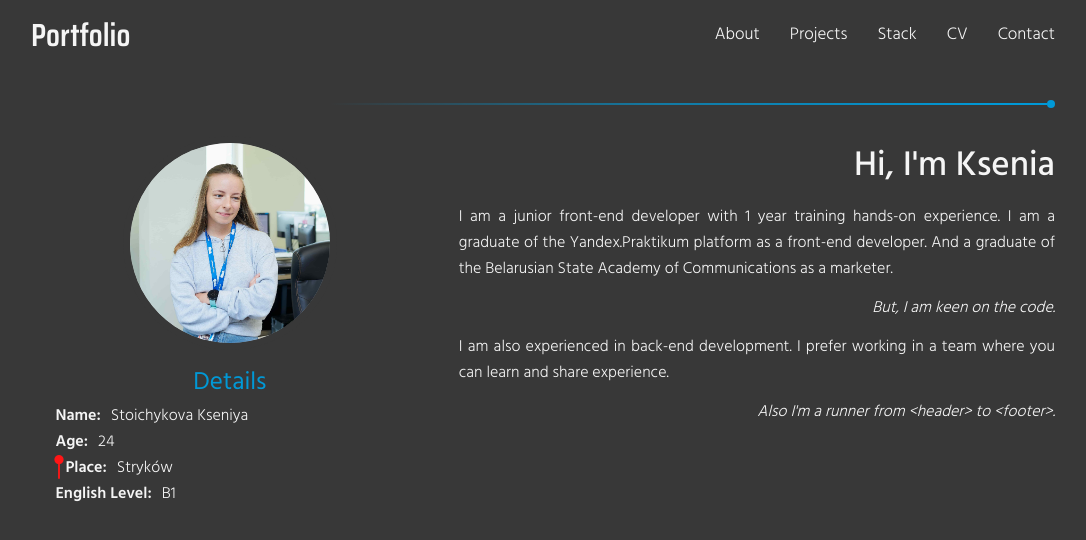
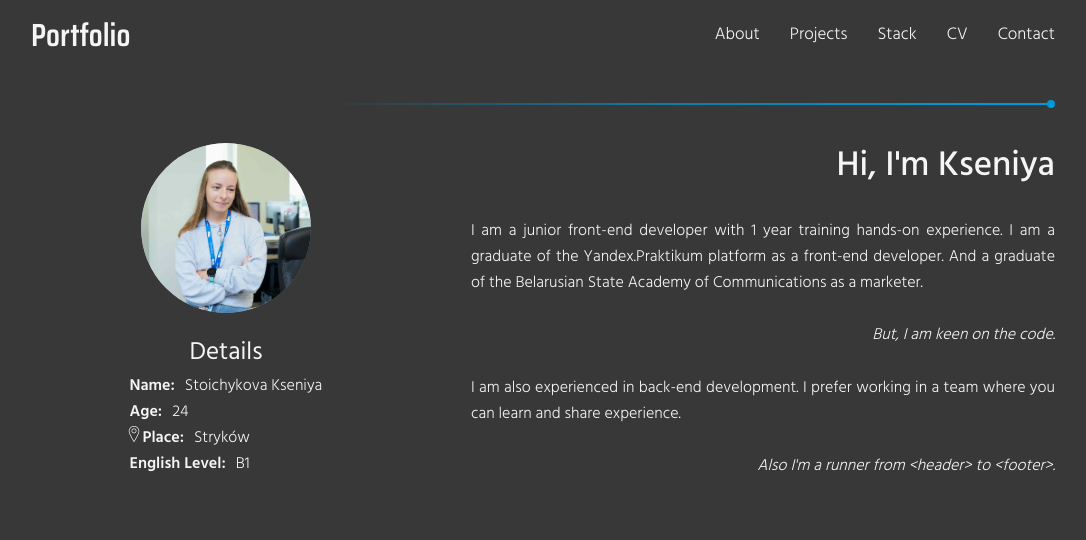
Before and after one commit to kseniya7991/Portfolio, a React (Create React App) app: page / in a window 1280 px wide. Shown: the top 540 px of the page, without its empty margins (97-1183 px from the left). Built offline with nearby package versions, Linux system fonts and the light colour scheme.

Commit message:
add adaptive layout for the block about

```diff
--- a/src/components/About/About.js
+++ b/src/components/About/About.js
@@ -72,6 +72,7 @@ function About() {
             <div className="About__photo" ref={photoBlock} />
             <div className="Photo__circle" />
           </div>
+          <div className="Details__wrap">
             <p className="Deatils__title">Details</p>
             <ul className="Details__list">
               <li className="Details__item">
@@ -92,8 +93,9 @@ function About() {
               </li>
             </ul>
           </div>
+        </div>
         <div className="About__block">
-          <h2 className="About__heading">Hi, I&apos;m Ksenia</h2>
+          <h2 className="About__heading">Hi, I&apos;m Kseniya</h2>
           <p className="About__paragraph">
             I am a junior front-end developer with 1 year
             training hands-on experience. I am a graduate of the Yandex.Praktikum
--- a/src/components/About/About.scss
+++ b/src/components/About/About.scss
@@ -4,8 +4,13 @@
 .About {
   display: flex;
   justify-content: space-between;
-  align-items: flex-start;
+  align-items: stretch;
   padding: 30px 0;
+  flex-direction: row;
+
+  @include tablet {
+    flex-direction: column;
+  }
 }
 
 .About__block {
@@ -15,6 +20,7 @@
   flex-direction: column;
   align-items: flex-end;
   text-align: justify;
+  justify-content: space-between;
   max-width: 100%;
 }
 
@@ -22,6 +28,10 @@
   font-weight: map-get($font-weights , medium );
   margin: 0;
   font-size: 35px;
+
+  @include tablet {
+    display: none;
+  }
 }
 
 .About__paragraph {
@@ -36,13 +46,20 @@
 
 .About__details {
   width: 100%;
-  height: 100%;
   @include flexCenter;
   flex-direction: column;
-  margin-right: 30px;
+  margin-right: 50px;
   position: relative;
   padding: 5px;
   border-radius: 50%;
+
+  @include tablet {
+    flex-direction: row;
+    justify-content: space-between;
+    align-items: stretch;
+    margin-right: 0;
+    margin-bottom: 20px;
+  }
 }
 
 .About__photo {
@@ -50,33 +67,46 @@
   background-repeat: no-repeat;
   background-size: cover;
   background-position: 50% 50%;
-  width: 200px;
-  height: 200px;
+  width: 170px;
+  height: 170px;
   border-radius: 50%;
   position: relative;
   z-index: 1;
   box-shadow: 0px 0px 0px 7px #383838;
   margin: 0 auto;
+
+  @include tablet{
+    width: 35vw;
+    height: 35vw;
+  }
 }
 
 .Photo__circle {
-  width:200px;
-  height: 200px;
+  width:170px;
+  height: 170px;
   background-color: rgba(255, 255, 255, 0.7);
   position: absolute;
   z-index: 0;
   border-radius: 50%;
-  /* box-shadow: 0px 0px 3px 3px rgba(255, 255, 255, 0.7); */
   transition: .5s;
+
+  @include tablet{
+    width: 35vw;
+    height: 35vw;
+  }
 }
 
 .About__wrap {
   position: relative;
   @include flexCenter;
   flex-direction: column;
+
+  @include tablet {
+    margin-right: 15px;
+  }
 }
 
-//Detais block
+//Details block
 .Deatils__title {
   @include pStyle;
   margin-top: 20px;
@@ -85,13 +115,21 @@
   font-size: 25px;
   font-weight: map-get($font-weights, regular );
   text-align: center;
-  color: #0099d7;
+  color: $text-color;
+
+  @include tablet {
+    margin-top: 0;
+  }
 }
 
 .Details__list {
   @include listStyle;
   text-align: left;
-  width: 90%;
+  width: max-content;
+
+  @include tablet {
+    width: 100%;
+  }
 }
 
 .Details__item {
@@ -99,14 +137,15 @@
   font-weight: map-get($font-weights, light );
 
   &:nth-of-type(2) {
-    padding-left: 10px;
+    padding-left: 13px;
     box-sizing: border-box;
+    position: relative;
     &::before {
       position: absolute;
-      content: url('../../images/location-mark.png');
+      content: url('../../images/place-localizer.png');
       width: 24px;
       height: 24px;
-      left: 16px;
+      left: -3px;
     }
   }
 }
--- a/src/vendor/scss/_mixin.scss
+++ b/src/vendor/scss/_mixin.scss
@@ -1,3 +1,5 @@
+@import './_variables.scss';
+
 //Выравнивание флекса по центру
 @mixin flexCenter {
   display: flex;
@@ -52,3 +54,11 @@
     }
   }
 };
+
+
+//Для адаптивной вёрстки
+@mixin tablet {
+  @media (max-width: #{$breakpoint-tablet}) {
+    @content;
+  }
+}
--- a/src/vendor/scss/_variables.scss
+++ b/src/vendor/scss/_variables.scss
@@ -6,3 +6,4 @@ $primary-color: #383838;
 $text-color: #f5f5f5;
 
 $font-weights: ("light": 300, "regular": 400, "medium": 500, "semi-bold": 600, "bold": 700);
+$breakpoint-tablet: 640px;
```
Also changed, not shown: src/images/place-localizer.png (added). Lines whose indentation alone changed are shown as unchanged.
